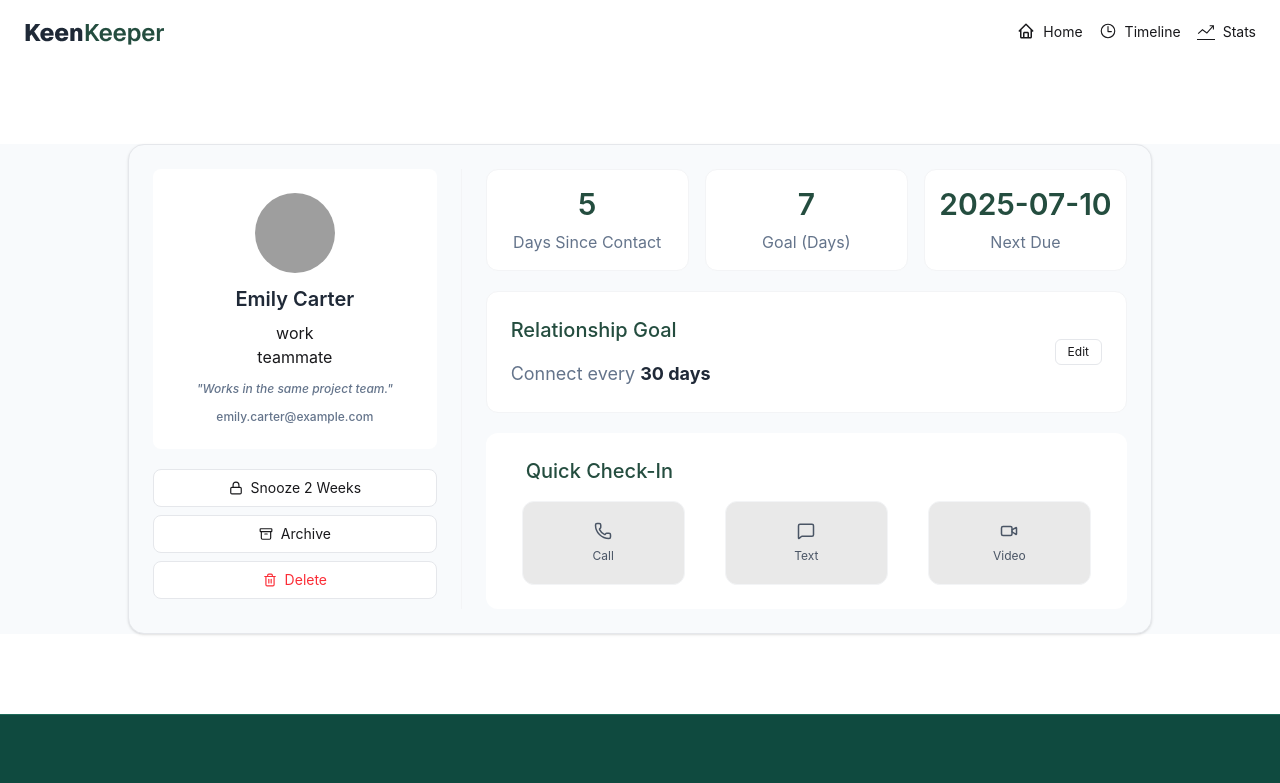
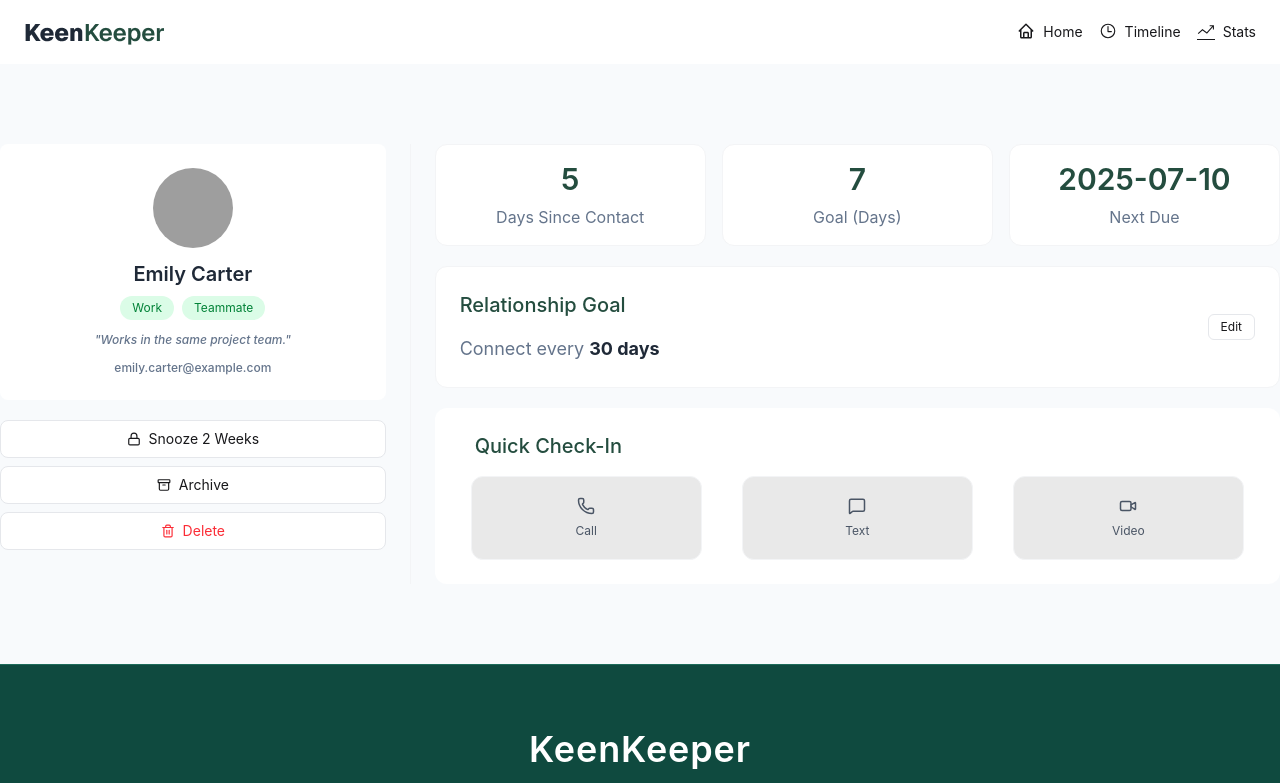
Before and after one commit to kibriya41/keen-keeper, a React (Vite) app: page /1 in a window 1280 px wide. Shown: the top 783 px of the page. Built offline with nearby package versions, Linux system fonts and the light colour scheme; grey boxes are pictures that could not be loaded.

Commit message:
update friend details part

```diff
--- a/src/pages/friendsDetails/FriendsDetails.jsx
+++ b/src/pages/friendsDetails/FriendsDetails.jsx
@@ -3,15 +3,25 @@ import { useParams } from 'react-router';
 import { Phone, MessageSquare, Video, Lock, Archive, Trash2 } from "lucide-react";
 import useFriends from '../../hooks/useFriends';
 import { PacmanLoader } from 'react-spinners';
+import NotFound from '../notFound/NotFound';
 
 const FriendsDetails = () => {
 
-    // const { id } = useParams();
-    // const {friends,loading} = useFriends();
-
-    // const expectedFriend = friends.find((friend) => String(friend.id) === id);
-    // console.log(expectedFriend, "ex");
-    // console.log(loading);
+    const tagStyles = {
+        work: "bg-green-100 text-green-700",
+        teammate: "bg-green-100 text-green-700",
+        family: "bg-blue-100 text-blue-700",
+        friend: "bg-purple-100 text-purple-700",
+        travel: "bg-yellow-100 text-yellow-700",
+        gym: "bg-pink-100 text-pink-700",
+        buddy: "bg-pink-100 text-pink-700",
+        client: "bg-indigo-100 text-indigo-700",
+        school: "bg-orange-100 text-orange-700",
+        mentor: "bg-teal-100 text-teal-700",
+        colleague: "bg-cyan-100 text-cyan-700",
+        close: "bg-red-100 text-red-700",
+        startup: "bg-gray-200 text-gray-700",
+    };
 
     const { id } = useParams();
     const { friends, loading } = useFriends();
@@ -25,11 +35,11 @@ const FriendsDetails = () => {
     }
 
     if (!expectedFriend) {
-        return <div className="text-center mt-10">No Friend Found</div>;
+        return <NotFound />;
     }
     return (
-        <div className='bg-[#F8FAFC] my-20'>
-            <div className="max-w-5xl mx-auto bg-[#F8FAFC] rounded-2xl border border-gray-200 shadow-sm p-6">
+        <div className='bg-[#F8FAFC] py-20'>
+            <div className="container mx-auto bg-[#F8FAFC]">
                 <div className="grid grid-cols-12 gap-6">
 
                     {/* LEFT PANEL */}
@@ -37,15 +47,20 @@ const FriendsDetails = () => {
                         <div className='bg-white w-full p-6 text-center rounded-lg transition-all duration-500 hover:shadow-[0_10px_30px_rgba(148,68,251,0.2)] hover:-translate-y-1 flex flex-col items-center'>
                             <img src={expectedFriend.picture} alt="picture" className='w-20 h-20 rounded-full' />
                             <h5 className='font-semibold text-xl text-[#1F2937] mt-3 '>{expectedFriend.name}</h5>
-                            <ul className='mt-2'>
-                                {
-                                    expectedFriend.tags.map((tag, index) => (
-                                        <li key={index} className="">{tag}</li>
-                                    ))
-                                }
-                            </ul>
-                                <p className='text-xs text-[#64748B] font-medium italic mt-3'>"{expectedFriend.bio}"</p>
-                                <p className='text-xs text-[#64748B] font-medium mt-3 '>{expectedFriend.email}</p>
+                            <div className="flex gap-2 flex-wrap justify-center mt-2">
+                                {expectedFriend.tags.map((tag, i) => (
+                                    <span
+                                        key={i}
+                                        className={`text-xs px-3 py-1 rounded-full capitalize ${tagStyles[tag] || "bg-gray-100 text-gray-600"
+                                            }`}
+                                    >
+                                        {tag}
+                                    </span>
+                                ))}
+                            </div>
+
+                            <p className='text-xs text-[#64748B] font-medium italic mt-3'>"{expectedFriend.bio}"</p>
+                            <p className='text-xs text-[#64748B] font-medium mt-3 '>{expectedFriend.email}</p>
                         </div>
                         {/* BUTTONS */}
                         <div className="w-full mt-5 space-y-2">
@@ -76,7 +91,7 @@ const FriendsDetails = () => {
                                     {expectedFriend.days_since_contact}
                                 </h3>
                                 <p className=" text-[#64748B] mt-2">
-                                   Days Since Contact
+                                    Days Since Contact
                                 </p>
                             </div>
 
@@ -87,7 +102,7 @@ const FriendsDetails = () => {
                                     {expectedFriend.goal}
                                 </h3>
                                 <p className="text-[#64748B] mt-2">
-                                   Goal (Days)
+                                    Goal (Days)
                                 </p>
                             </div>
 
@@ -98,7 +113,7 @@ const FriendsDetails = () => {
                                     {expectedFriend.next_due_date}
                                 </h3>
                                 <p className="text-[#64748B] mt-2">
-                                   Next Due
+                                    Next Due
                                 </p>
                             </div>
                         </div>
```
